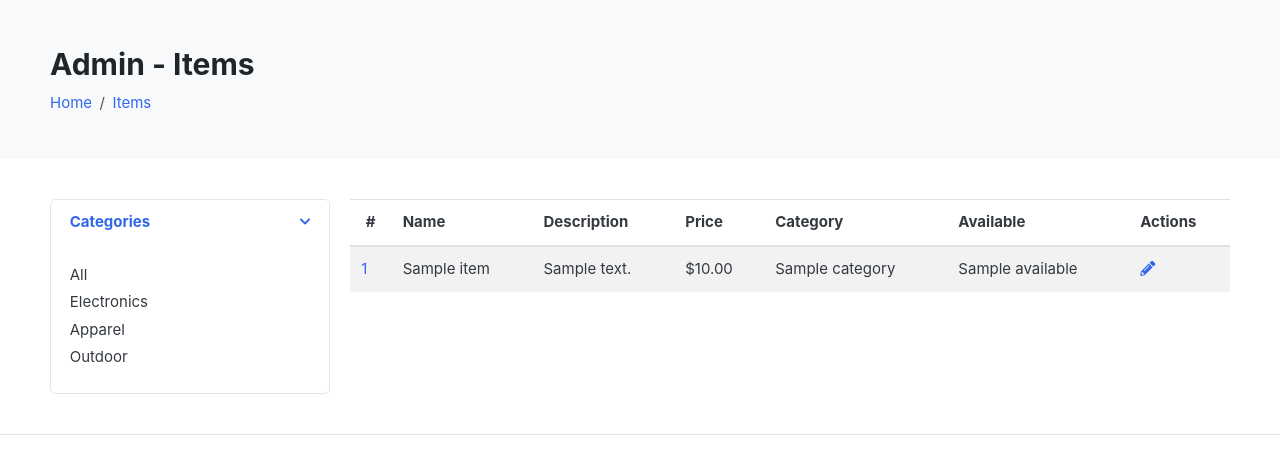
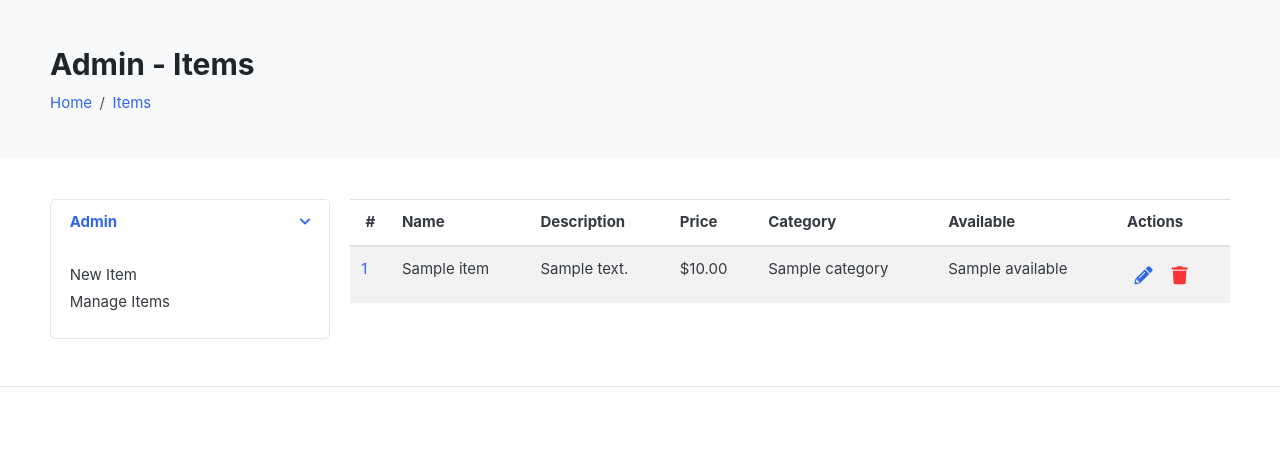
Before and after one commit to billdorman/raffle, a Python web app: template templates/admin/items.html in a window 1280 px wide. Shown: the part 79-553 px from the top of the page. Run offline with Jinja, Linux system fonts and the light colour scheme; the template is opened without the code that fills it: most values are stand-ins (such as "Sample title", 1, 10 or a date in 2020); some libraries are stand-ins or nearby versions; some web fonts are replaced.

Commit message:
Added ability to create and delete items

```diff
--- a/models/item.py
+++ b/models/item.py
@@ -38,6 +38,10 @@ class Item(db.Model):
         db.session.commit()
         return self
 
+    def delete(self):
+        log.info("Preparing to delete item")
+        db.session.delete(self)
+        db.session.commit()
 
 class ItemSchema(ma.Schema):
 
--- a/templates/admin/items.html
+++ b/templates/admin/items.html
@@ -15,21 +15,19 @@
 {% block body %}
     <div class="row">
         <aside class="col-md-3">
-        <div class="card">
+                <div class="card mb-2">
                     <article class="filter-group">
                         <header class="card-header">
                             <a href="#" data-toggle="collapse" data-target="#collapse_1" aria-expanded="true" class="">
                                 <i class="icon-control fa fa-chevron-down"></i>
-                    <h6 class="title">Categories</h6>
+                                <h6 class="title">Admin</h6>
                             </a>
                         </header>
                         <div class="filter-content collapse show" id="collapse_1" style="">
                             <div class="card-body">
                                 <ul class="list-menu">
-                        <li><a href="/">All</a></li>
-                        <li><a href="/?category=electronics">Electronics</a></li>
-                        <li><a href="/?category=apparel">Apparel</a></li>
-                        <li><a href="/?category=outdoor">Outdoor</a></li>
+                                    <li><a href="{{ url_for('web_admin_items.item_new') }}">New Item</a></li>
+                                    <li><a href="{{ url_for('web_admin_items.items_get') }}">Manage Items</a></li>
                                 </ul>
 
                             </div> <!-- card-body.// -->
@@ -63,7 +61,8 @@
                     <td>{{ item.category }}</td>
                     <td>{{ item.available }}</td>
                     <td class="align-center">
-                      <a href="{{ url_for('web_admin_items.item_edit', id=item.id) }}"><div class="fas fa-pencil-alt action-icon"></div></a>
+                      <a href="{{ url_for('web_admin_items.item_edit', id=item.id) }}"><div class="fas fa-pencil-alt action-icon p-2" style="font-size: 1.2em;"></div></a>
+                      <a href="{{ url_for('web_admin_items.item_delete', id=item.id) }}"><div class="fas fa-trash text-danger action-icon p-2" style="font-size: 1.2em;"></div></a>
                     </td>
                   </tr>
                   {% endfor %}
--- a/templates/items.html
+++ b/templates/items.html
@@ -25,6 +25,7 @@
                         <div class="filter-content collapse show" id="collapse_1" style="">
                             <div class="card-body">
                                 <ul class="list-menu">
+                                    <li><a href="{{ url_for('web_admin_items.item_new') }}">New Item</a></li>
                                     <li><a href="{{ url_for('web_admin_items.items_get') }}">Manage Items</a></li>
                                 </ul>
 
```
Also changed, not shown: templates/admin/item-edit.html (+4 -6 lines), web/admin/items.py (+31 -2 lines). Lines whose indentation alone changed are shown as unchanged.
